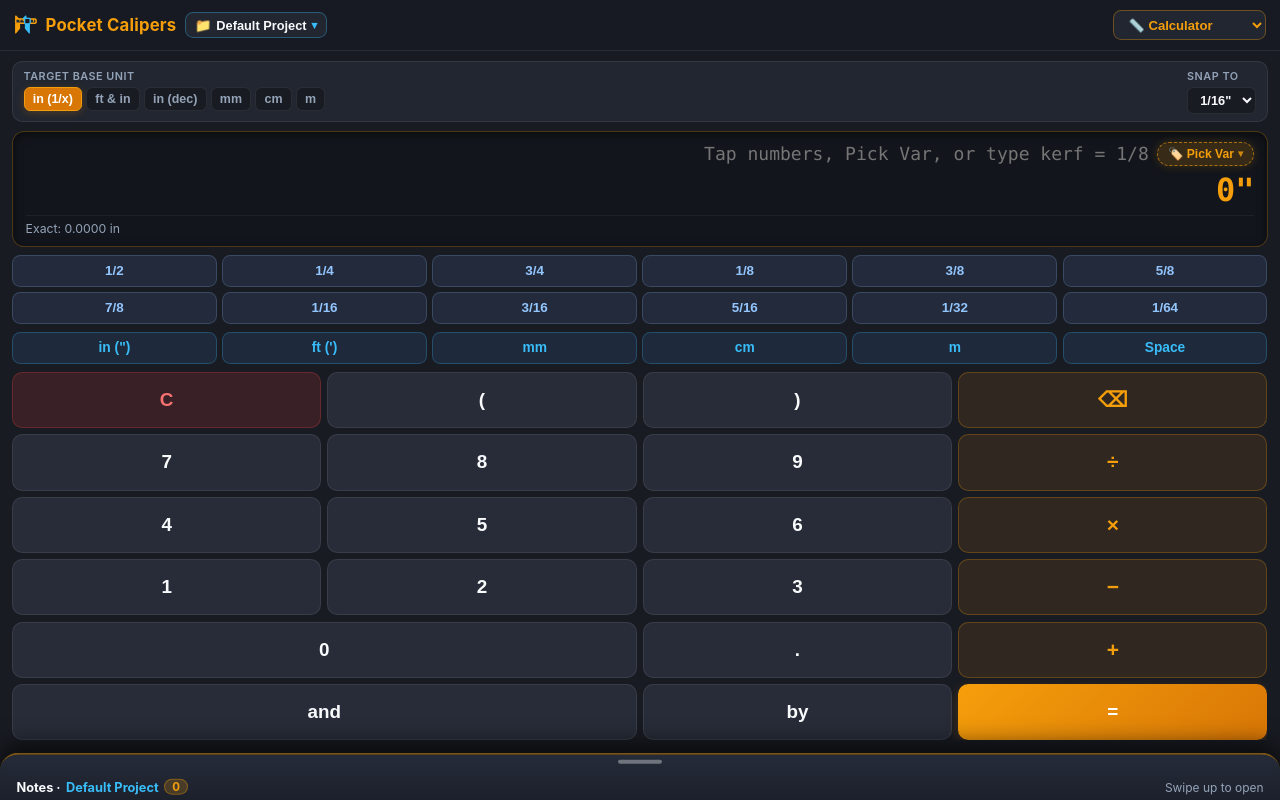
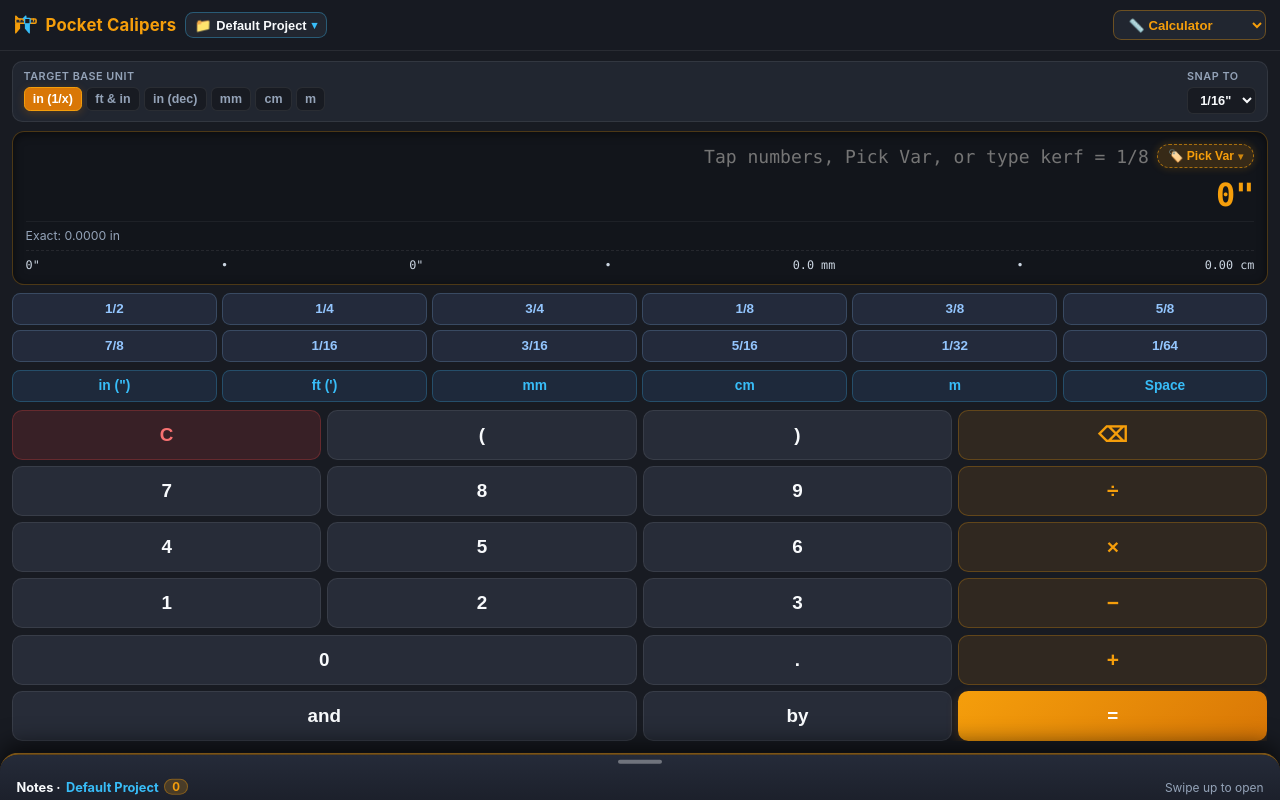
Before and after one commit to aldopj/EasyCalc, a React (Vite) app: page / in a window 1280 px wide. Built offline with nearby package versions, Linux system fonts and the light colour scheme.

Commit message:
Eliminate state-based layout shifts in calculator display

```diff
--- a/public/sw.js
+++ b/public/sw.js
@@ -1,4 +1,4 @@
-const CACHE_NAME = 'pocket-calipers-v7';
+const CACHE_NAME = 'pocket-calipers-v8';
 const ASSETS = ['./', './index.html', './manifest.webmanifest', './icon.svg'];
 
 self.addEventListener('install', (event) => {
--- a/src/components/Calculator.jsx
+++ b/src/components/Calculator.jsx
@@ -334,25 +334,69 @@ export default function Calculator({
     return /[+\-*/=(]$/.test(trimmed);
   }, [expression]);
 
+  const buildAllConversions = useCallback(
+    (qty) => {
+      if (!qty) {
+        return buildAllConversions({ value: 0, dimension: 1 });
+      }
+      if (qty.dimension === 0 || qty.dimension === 1) {
+        const lengthQty =
+          qty.dimension === 0
+            ? convertDimensionlessToActiveUnit(qty, baseUnit)
+            : qty;
+        const inches = lengthQty.value;
+        const ftIn = formatQuantity(lengthQty, 'ft-in', precision).formatted;
+        const fracIn = formatQuantity(
+          lengthQty,
+          'in-fractional',
+          precision
+        ).formatted;
+        const mm = `${(inches * 25.4).toFixed(1)} mm`;
+        const cm = `${(inches * 2.54).toFixed(2)} cm`;
+        return { items: [fracIn, ftIn, mm, cm] };
+      }
+      if (qty.dimension === 2) {
+        const val = qty.value;
+        return {
+          items: [
+            `${(val / 144).toFixed(2)} sq ft`,
+            `${val.toFixed(1)} sq in`,
+            `${(val * 6.4516).toFixed(1)} cm²`,
+            `${(val * 0.00064516).toFixed(3)} m²`,
+          ],
+        };
+      }
+      if (qty.dimension === 3) {
+        const val = qty.value;
+        return {
+          items: [
+            `${(val / 144).toFixed(2)} BF`,
+            `${val.toFixed(1)} cu in`,
+            `${(val * 16.387064).toFixed(0)} cm³`,
+            `${(val * 0.000016387064).toFixed(4)} m³`,
+          ],
+        };
+      }
+      return buildAllConversions({ value: 0, dimension: 1 });
+    },
+    [baseUnit, precision]
+  );
+
+  const emptyConversions = useMemo(
+    () => buildAllConversions({ value: 0, dimension: 1 }),
+    [buildAllConversions]
+  );
+
   const evaluateExpressionString = useCallback(
     (exprStr) => {
       const buildSuccess = (qty) => {
         const fmt = formatQuantity(qty, baseUnit, precision);
-        let allConversions = null;
-        if (qty.dimension === 1) {
-          const inches = qty.value;
-          const ftIn = formatQuantity(qty, 'ft-in', precision).formatted;
-          const fracIn = formatQuantity(qty, 'in-fractional', precision).formatted;
-          const mm = (inches * 25.4).toFixed(1) + ' mm';
-          const cm = (inches * 2.54).toFixed(2) + ' cm';
-          allConversions = { ftIn, fracIn, mm, cm };
-        }
         return {
           ok: true,
           qty,
           assignedVar: qty.assignedVar || null,
           ...fmt,
-          allConversions,
+          allConversions: buildAllConversions(qty),
         };
       };
 
@@ -361,7 +405,7 @@ export default function Calculator({
         formatted: '0"',
         exactDec: '0.0000 in',
         isApproximate: false,
-        allConversions: null,
+        allConversions: emptyConversions,
         assignedVar: null,
       };
 
@@ -395,7 +439,7 @@ export default function Calculator({
         };
       }
     },
-    [baseUnit, precision, variables]
+    [baseUnit, precision, variables, buildAllConversions, emptyConversions]
   );
 
   const evaluation = useMemo(
@@ -409,7 +453,7 @@ export default function Calculator({
         formatted: '0"',
         exactDec: '0.0000 in',
         isApproximate: false,
-        allConversions: null,
+        allConversions: emptyConversions,
         assignedVar: null,
       };
 
@@ -750,7 +794,7 @@ export default function Calculator({
               onClick={() => setIsVarPickerOpen((prev) => !prev)}
               title="Pick or set a named variable"
             >
-              <span>🏷️ {expectsOperand ? 'Pick Var' : 'Var'}</span>
+              <span>🏷️ Pick Var</span>
               <span style={{ fontSize: '0.62rem', opacity: 0.8 }}>▾</span>
             </button>
           </div>
@@ -851,6 +895,7 @@ export default function Calculator({
           )}
 
           <div className="result-main" data-testid="calc-result">
+            <span className="result-main-inner">
               {!evaluation.ok && showCommitError ? (
                 <span style={{ fontSize: '1.05rem', color: 'var(--text-muted)' }}>
                   ⋯ {evaluation.error}
@@ -866,6 +911,7 @@ export default function Calculator({
                   {displayedEval.formatted}
                 </>
               )}
+            </span>
           </div>
 
           <div className="result-sub">
@@ -876,22 +922,25 @@ export default function Calculator({
                 ? `Tap = to save [${displayedEval.assignedVar}] (${displayedEval.exactDec})`
                 : `Exact: ${displayedEval.exactDec}`}
             </span>
-            {displayedEval.isApproximate && (
-              <span className="approx-badge">Rounded to 1/{precision}"</span>
-            )}
+            <span
+              className="approx-badge"
+              aria-hidden={!displayedEval.isApproximate}
+              style={{
+                visibility: displayedEval.isApproximate ? 'visible' : 'hidden',
+              }}
+            >
+              Rounded to 1/{precision}"
+            </span>
           </div>
 
-          {displayedEval.allConversions && (
           <div className="conversions-strip">
-              <span>{displayedEval.allConversions.fracIn}</span>
-              <span>•</span>
-              <span>{displayedEval.allConversions.ftIn}</span>
-              <span>•</span>
-              <span>{displayedEval.allConversions.mm}</span>
-              <span>•</span>
-              <span>{displayedEval.allConversions.cm}</span>
+            {displayedEval.allConversions.items.map((item, index) => (
+              <React.Fragment key={index}>
+                {index > 0 && <span aria-hidden="true">•</span>}
+                <span>{item}</span>
+              </React.Fragment>
+            ))}
           </div>
-          )}
         </div>
 
         {/* Memoized Fast-Response Keypads */}
--- a/src/index.css
+++ b/src/index.css
@@ -342,6 +342,8 @@ body {
   justify-content: space-between;
   align-items: center;
   gap: 0.5rem;
+  height: 1.75rem;
+  flex-shrink: 0;
 }
 
 .expr-input {
@@ -482,19 +484,42 @@ body {
   color: var(--wood-light);
   text-align: right;
   line-height: 1.15;
+  height: 2.3rem;
+  display: flex;
+  align-items: center;
+  justify-content: flex-end;
   margin-top: 0.125rem;
   font-family: 'SF Mono', ui-monospace, Menlo, monospace;
+}
+
+.result-main-inner {
+  display: block;
+  max-width: 100%;
+  overflow: hidden;
+  text-overflow: ellipsis;
+  white-space: nowrap;
 }
 
 .result-sub {
   display: flex;
   justify-content: space-between;
   align-items: center;
+  gap: 0.5rem;
+  height: 1.45rem;
   font-size: 0.75rem;
   color: var(--text-muted);
   margin-top: 0.125rem;
   padding-top: 0.3rem;
   border-top: 1px solid rgba(255, 255, 255, 0.05);
+  white-space: nowrap;
+  overflow: hidden;
+}
+
+.result-sub > span:first-child {
+  min-width: 0;
+  overflow: hidden;
+  text-overflow: ellipsis;
+  white-space: nowrap;
 }
 
 .approx-badge {
@@ -504,18 +529,31 @@ body {
   border-radius: 0.25rem;
   font-size: 0.68rem;
   font-weight: 600;
+  flex-shrink: 0;
+  white-space: nowrap;
 }
 
 .conversions-strip {
   display: flex;
   justify-content: space-between;
+  align-items: center;
   gap: 0.375rem;
+  height: 1.4rem;
   margin-top: 0.125rem;
   padding-top: 0.3rem;
   border-top: 1px dashed rgba(255, 255, 255, 0.08);
   font-size: 0.72rem;
   color: #cbd5e1;
   font-family: 'SF Mono', ui-monospace, Menlo, monospace;
+  white-space: nowrap;
+  overflow: hidden;
+}
+
+.conversions-strip > span {
+  min-width: 0;
+  overflow: hidden;
+  text-overflow: ellipsis;
+  white-space: nowrap;
 }
 
 /* Quick Fraction Bar */
@@ -1066,6 +1104,7 @@ body {
   }
   .result-main {
     font-size: 1.55rem;
+    height: 1.85rem;
   }
   .calc-key {
     font-size: 1rem;
```
Lines whose indentation alone changed are shown as unchanged.
